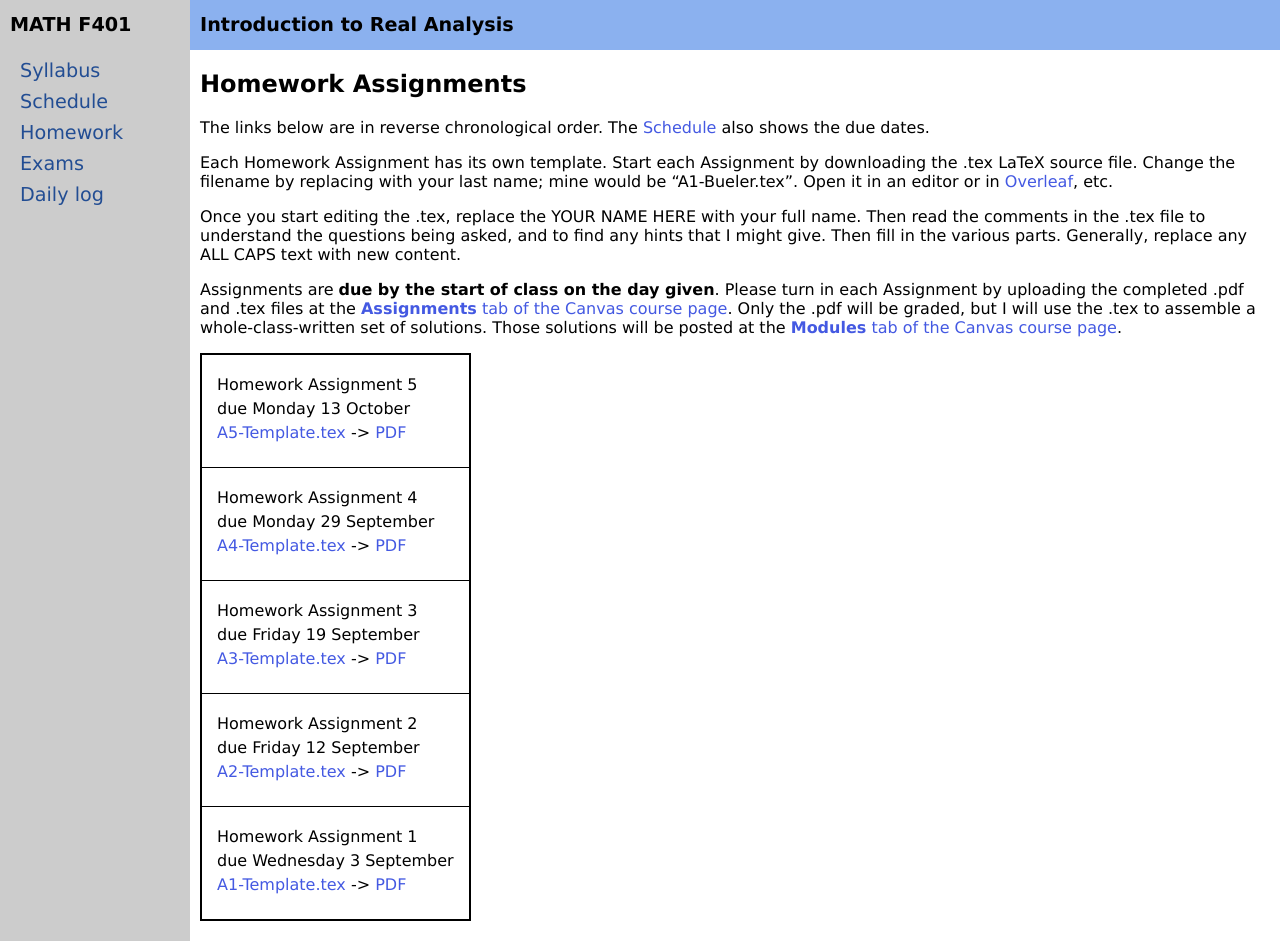
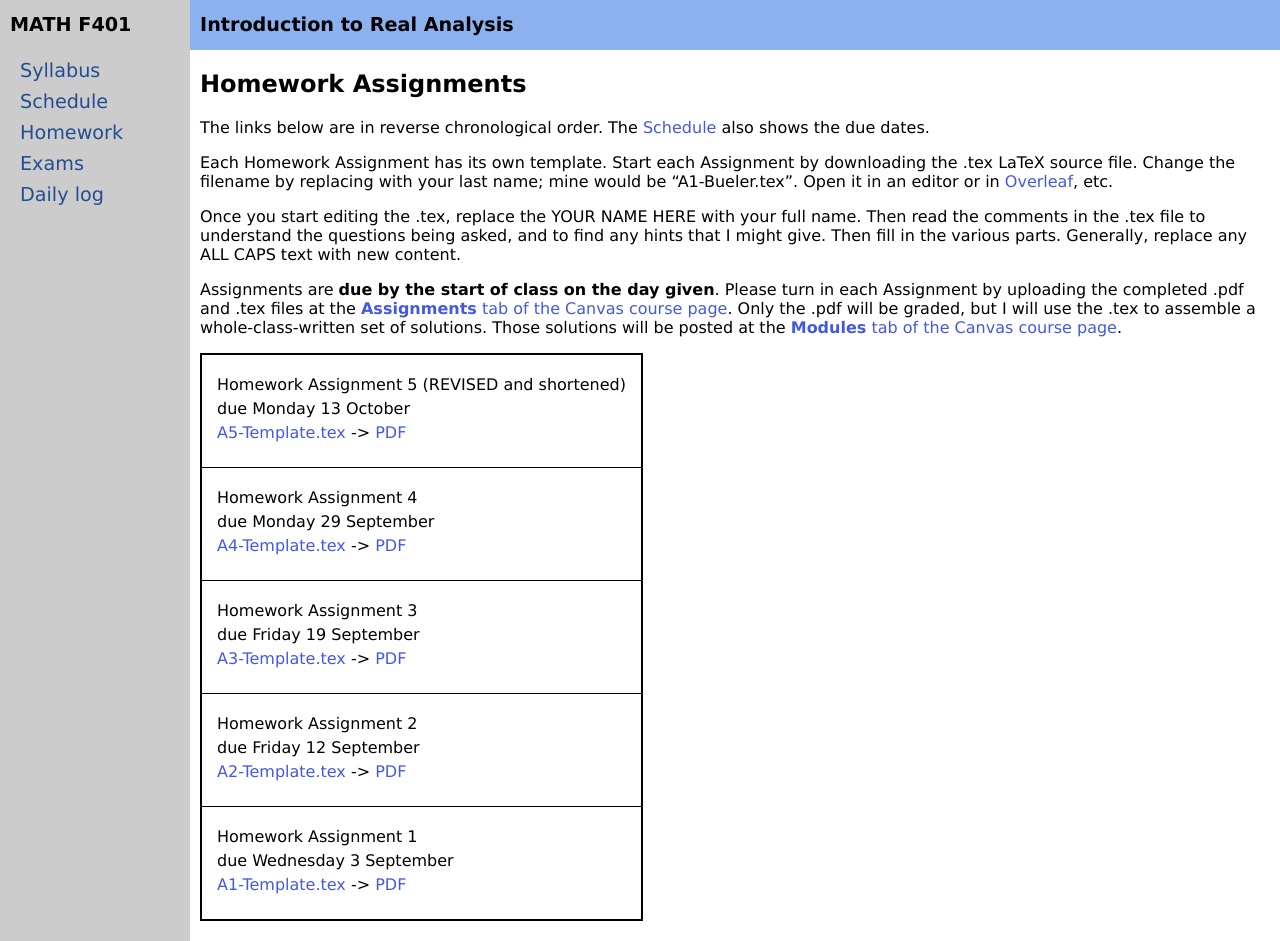
Before and after one commit to bueler/real, a Jekyll site: the page built from homework.md, in a window 1280 px wide and 941 px high. Built offline with Jekyll 4.4.1, drawn with Linux system fonts in a browser that asks for light colours.

Commit message:
shorten A5 ... problems 36,37 on A6

```diff
--- a/_data/homework.yml
+++ b/_data/homework.yml
@@ -1,7 +1,7 @@
 semester: Fall 2025
 home: assets/homework/F25
 homework:
-- name: Assignment 5
+- name: Assignment 5 (REVISED and shortened)
   due: Monday 13 October
   source: A5-Template.tex
   blank: A5-Template.pdf
```
Also changed, not shown: 3 other files.
